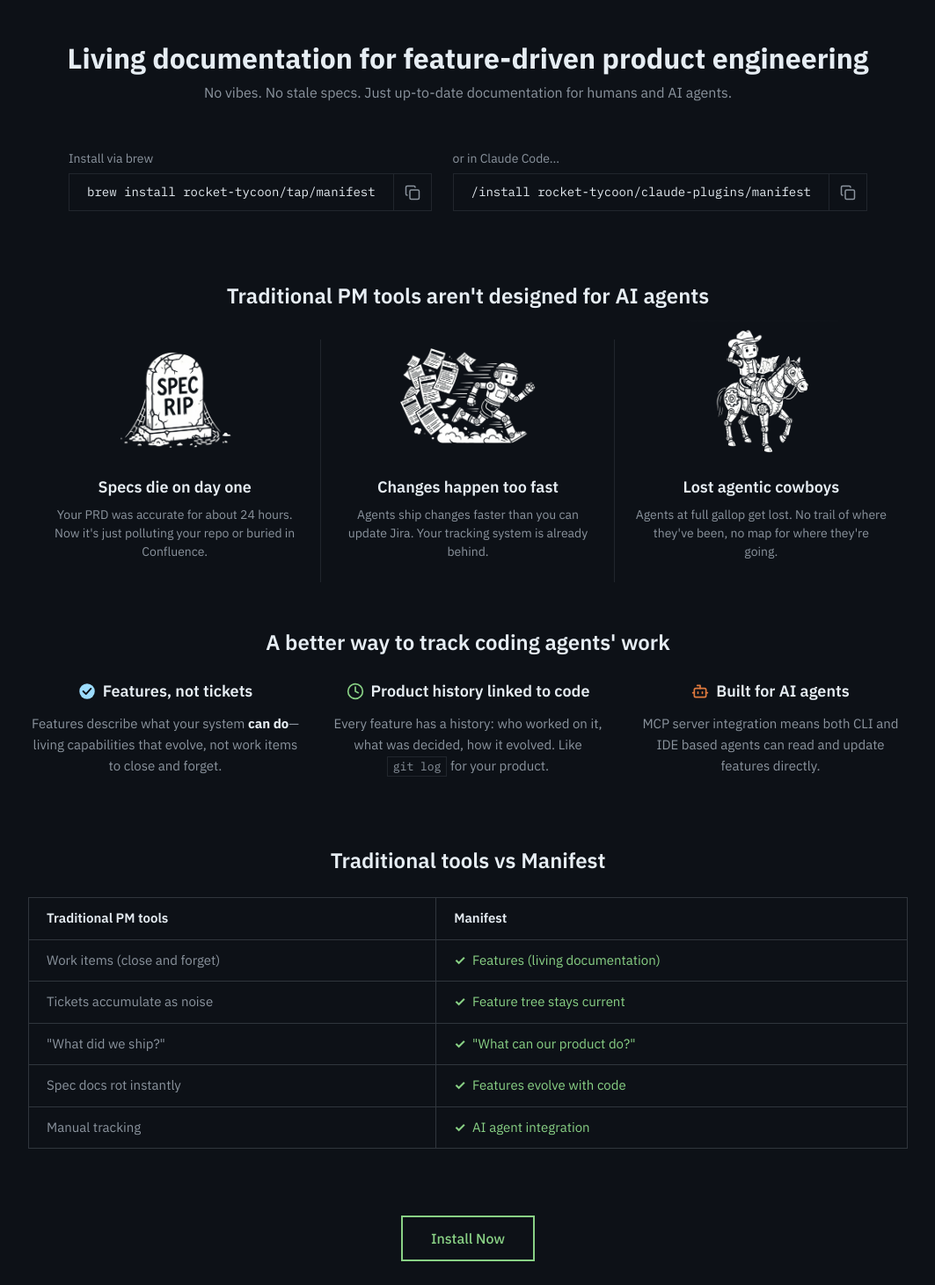
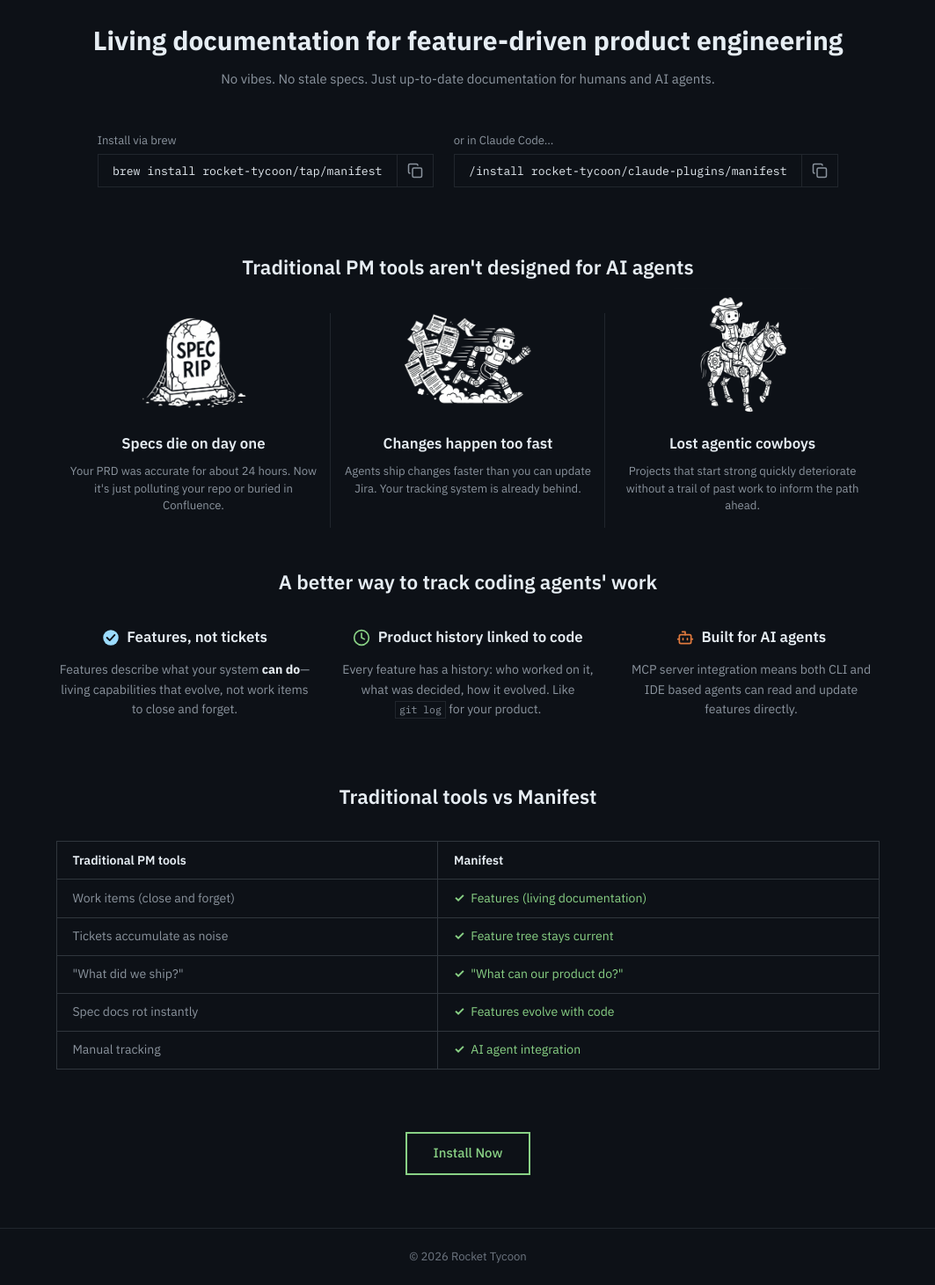
Before and after one commit to manifestdocs/manifest-web, a SvelteKit app: page / in a window 1280 px wide. Shown: the part 249-1710 px from the top of the page at 88% size, without its empty margins (108-1171 px from the left). Built offline with nearby package versions, Linux system fonts and the light colour scheme.

Commit message:
Convert pixel values to em units for scalable typography

```diff
--- a/src/routes/+page.svelte
+++ b/src/routes/+page.svelte
@@ -196,8 +196,8 @@
                     </div>
                     <h3>Lost agentic cowboys</h3>
                     <p>
-                        Agents at full gallop get lost. No trail of where
-                        they've been, no map for where they're going.
+                        Projects that start strong quickly deteriorate without a
+                        trail of past work to inform the path ahead.
                     </p>
                 </div>
             </div>
@@ -374,6 +374,7 @@
         min-height: 100vh;
         display: flex;
         flex-direction: column;
+        font-size: 107%;
     }
 
     .nowrap {
@@ -388,26 +389,26 @@
     }
 
     section {
-        padding: 50px 24px;
+        padding: 3em 1.5em;
     }
 
     .section-title {
-        font-size: 24px;
+        font-size: 1.5em;
         font-weight: 600;
         text-align: center;
-        margin: 0 0 24px;
+        margin: 0 0 1.5em;
         color: var(--foreground);
     }
 
     .pain-points .section-title {
-        margin-bottom: 12px;
+        margin-bottom: 0.75em;
     }
 
     /* Hero */
     .hero {
         text-align: center;
-        padding: 22px 24px 17px;
-        max-width: 1100px;
+        padding: 1.375em 1.5em 1em;
+        max-width: 68.75em;
         margin: 0 auto;
     }
 
@@ -416,29 +417,29 @@
         display: flex;
         justify-content: center;
         align-items: center;
-        padding: 10px 24px 16px;
+        padding: 0.625em 1.5em 1em;
     }
 
     .hero-logotype {
-        width: 324px;
+        width: 20.25em;
         height: auto;
-        margin: 0 auto 12px;
+        margin: 0 auto 0.75em;
         display: block;
     }
 
     .hero h1 {
-        font-size: 32px;
+        font-size: 2em;
         font-weight: 700;
         line-height: 1.2;
-        margin: 0 0 8px;
+        margin: 0 0 0.5em;
         color: var(--foreground);
     }
 
     .hero-subheadline {
-        font-size: 16px;
+        font-size: 1em;
         line-height: 1.5;
         color: var(--foreground-muted);
-        margin: 0 0 8px;
+        margin: 0 0 0.5em;
     }
 
     .hero-subheadline strong {
@@ -453,9 +454,9 @@
 
     .install-command {
         display: inline-block;
-        padding: 10px 20px;
+        padding: 0.625em 1.25em;
         font-family: "IBM Plex Mono", ui-monospace, monospace;
-        font-size: 14px;
+        font-size: 0.875em;
         color: var(--foreground);
         background: var(--background);
         user-select: all;
@@ -466,7 +467,7 @@
         display: flex;
         align-items: center;
         justify-content: center;
-        padding: 0 12px;
+        padding: 0 0.75em;
         background: var(--background);
         border: none;
         border-left: 1px solid var(--border-muted);
@@ -483,9 +484,9 @@
         display: flex;
         align-items: stretch;
         justify-content: center;
-        gap: 24px;
+        gap: 1.5em;
         flex-wrap: wrap;
-        padding: 16px;
+        padding: 1em;
         border: 2px solid transparent;
         transition: border-color 0.3s ease;
     }
@@ -498,23 +499,23 @@
         display: flex;
         flex-direction: column;
         align-items: flex-start;
-        gap: 6px;
+        gap: 0.375em;
     }
 
     .install-label {
         color: var(--foreground-muted);
-        font-size: 14px;
+        font-size: 0.875em;
     }
 
     /* Pain Points */
     .pain-points {
         background: var(--background);
-        padding-top: 44px;
-        padding-bottom: 25px;
+        padding-top: 2.75em;
+        padding-bottom: 1.5em;
     }
 
     .pain-cards {
-        max-width: 1000px;
+        max-width: 62.5em;
         margin: 0 auto;
         display: grid;
         grid-template-columns: repeat(3, 1fr);
@@ -523,7 +524,7 @@
 
     .pain-card {
         background: var(--background);
-        padding: 24px;
+        padding: 1em;
         text-align: center;
         position: relative;
     }
@@ -532,68 +533,68 @@
         content: "";
         position: absolute;
         right: 0;
-        top: 20px;
+        top: 1.25em;
         bottom: 0;
         width: 1px;
         background: var(--border-muted);
     }
 
     .pain-card h3 {
-        font-size: 18px;
+        font-size: 1.125em;
         font-weight: 600;
-        margin: 0 0 8px;
+        margin: 0 0 0.5em;
         color: var(--foreground);
     }
 
     .pain-card p {
-        font-size: 14px;
+        font-size: 0.875em;
         line-height: 1.5;
         color: var(--foreground-muted);
         margin: 0;
     }
 
     .pain-card-illustration-container {
-        height: 140px;
+        height: 8.75em;
         display: flex;
         align-items: flex-end;
         justify-content: center;
-        margin-bottom: 10px;
+        margin-bottom: 0.625em;
     }
 
     .pain-card-illustration {
-        max-width: 160px;
+        max-width: 10em;
         height: auto;
         display: block;
     }
 
     .pain-card-illustration--spec {
-        max-width: 190px;
-        transform: translateY(15px);
+        max-width: 11.875em;
+        transform: translateY(0.9375em);
     }
 
     .pain-card-illustration--robot {
-        max-width: 190px;
-        transform: translateY(8px);
+        max-width: 11.875em;
+        transform: translateY(0.5em);
     }
 
     .pain-card-illustration--cowboy {
-        max-width: 175px;
-        transform: translateY(-4px);
+        max-width: 10.9375em;
+        transform: translateY(-0.25em);
     }
 
     /* Solution / Value Props */
     .solution {
         background: var(--background);
-        padding-top: 25px;
-        padding-bottom: 52px;
+        padding-top: 1.5em;
+        padding-bottom: 3.25em;
     }
 
     .value-props {
-        max-width: 1000px;
+        max-width: 62.5em;
         margin: 0 auto;
         display: grid;
-        grid-template-columns: repeat(auto-fit, minmax(300px, 1fr));
-        gap: 32px;
+        grid-template-columns: repeat(auto-fit, minmax(18.75em, 1fr));
+        gap: 2em;
     }
 
     .value-prop {
@@ -601,13 +602,13 @@
     }
 
     .value-prop h3 {
-        font-size: 18px;
+        font-size: 1.125em;
         font-weight: 600;
-        margin: 0 0 12px;
+        margin: 0 0 0.75em;
         color: var(--foreground);
         display: inline-flex;
         align-items: center;
-        gap: 8px;
+        gap: 0.5em;
     }
 
     .value-prop h3 .value-icon {
@@ -616,7 +617,7 @@
     }
 
     .value-prop p {
-        font-size: 15px;
+        font-size: 0.9375em;
         line-height: 1.6;
         color: var(--foreground-muted);
         margin: 0;
@@ -627,8 +628,8 @@
     }
 
     .value-prop p code {
-        padding: 2px 6px;
-        font-size: 13px;
+        padding: 0.125em 0.375em;
+        font-size: 0.8125em;
         border: 1px solid var(--border-muted);
         white-space: nowrap;
     }
@@ -636,12 +637,12 @@
     /* Comparison */
     .comparison {
         background: var(--background);
-        padding-top: 25px;
-        padding-bottom: 52px;
+        padding-top: 1.5em;
+        padding-bottom: 3.25em;
     }
 
     .comparison-table-wrapper {
-        max-width: 1000px;
+        max-width: 62.5em;
         margin: 0 auto;
         overflow-x: auto;
     }
@@ -649,12 +650,12 @@
     .comparison-table {
         width: 100%;
         border-collapse: collapse;
-        font-size: 15px;
+        font-size: 0.9375em;
     }
 
     .comparison-table th,
     .comparison-table td {
-        padding: 12px 20px;
+        padding: 0.75em 1.25em;
         text-align: left;
         border: 1px solid var(--border-default);
     }
@@ -676,23 +677,23 @@
 
     .comparison-table .check {
         font-weight: 700;
-        margin-right: 4px;
+        margin-right: 0.25em;
     }
 
     /* CTA Section */
     .cta-section {
         text-align: center;
         background: var(--background);
-        padding: 24px 24px 64px;
+        padding: 1.5em 1.5em 4em;
     }
 
     .cta-button {
-        font-size: 16px;
+        font-size: 1em;
         font-weight: 500;
         color: var(--accent-green);
         background: transparent;
         border: 2px solid var(--accent-green);
-        padding: 12px 32px;
+        padding: 0.75em 2em;
         cursor: pointer;
         transition:
             background 0.15s ease,
@@ -708,46 +709,46 @@
     .site-footer {
         background: var(--background);
         border-top: 1px solid var(--border-muted);
-        padding: 24px;
+        padding: 1.5em;
     }
 
     .footer-content {
-        max-width: 1000px;
+        max-width: 62.5em;
         margin: 0 auto;
         text-align: center;
     }
 
     .footer-content p {
         margin: 0;
-        font-size: 14px;
+        font-size: 0.875em;
         color: var(--foreground-subtle);
     }
 
     /* Responsive */
-    @media (max-width: 768px) {
+    @media (max-width: 48em) {
         section {
-            padding: 32px 16px;
+            padding: 2em 1em;
         }
 
         .hero {
-            padding: 16px 16px 32px;
+            padding: 1em 1em 2em;
         }
 
         .hero-logotype {
-            width: 280px;
+            width: 17.5em;
         }
 
         .hero h1 {
-            font-size: 24px;
+            font-size: 1.5em;
         }
 
         .hero-subheadline {
-            font-size: 15px;
+            font-size: 0.9375em;
         }
 
         .section-title {
-            font-size: 22px;
-            margin-bottom: 24px;
+            font-size: 1.375em;
+            margin-bottom: 1.5em;
         }
 
         .pain-cards {
@@ -755,7 +756,7 @@
         }
 
         .pain-card {
-            padding: 20px;
+            padding: 1.25em;
             border-right: none;
             border-bottom: 1px solid var(--border-muted);
         }
@@ -765,7 +766,7 @@
         }
 
         .value-prop {
-            padding: 20px;
+            padding: 1.25em;
         }
     }
 </style>
```
